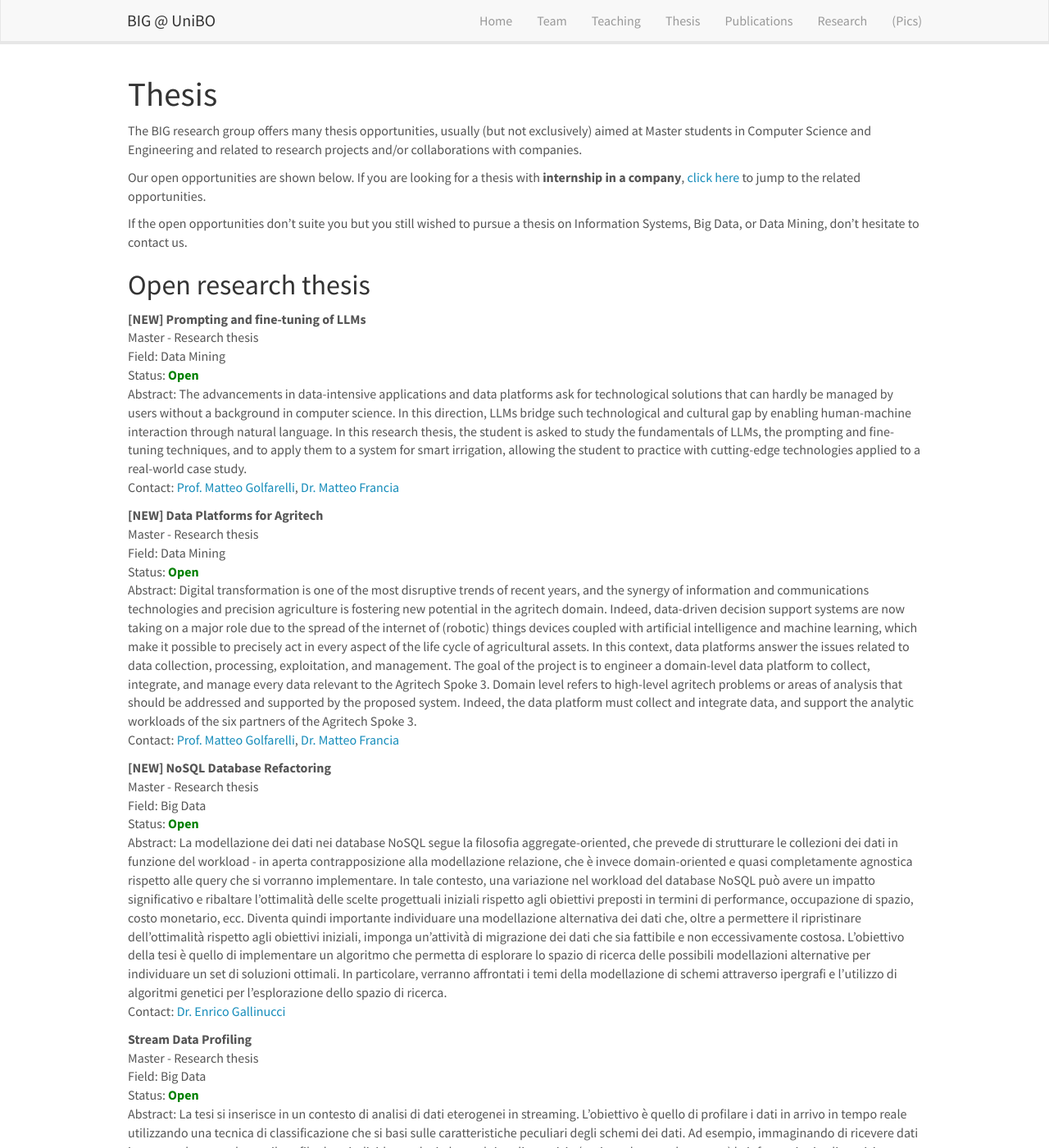
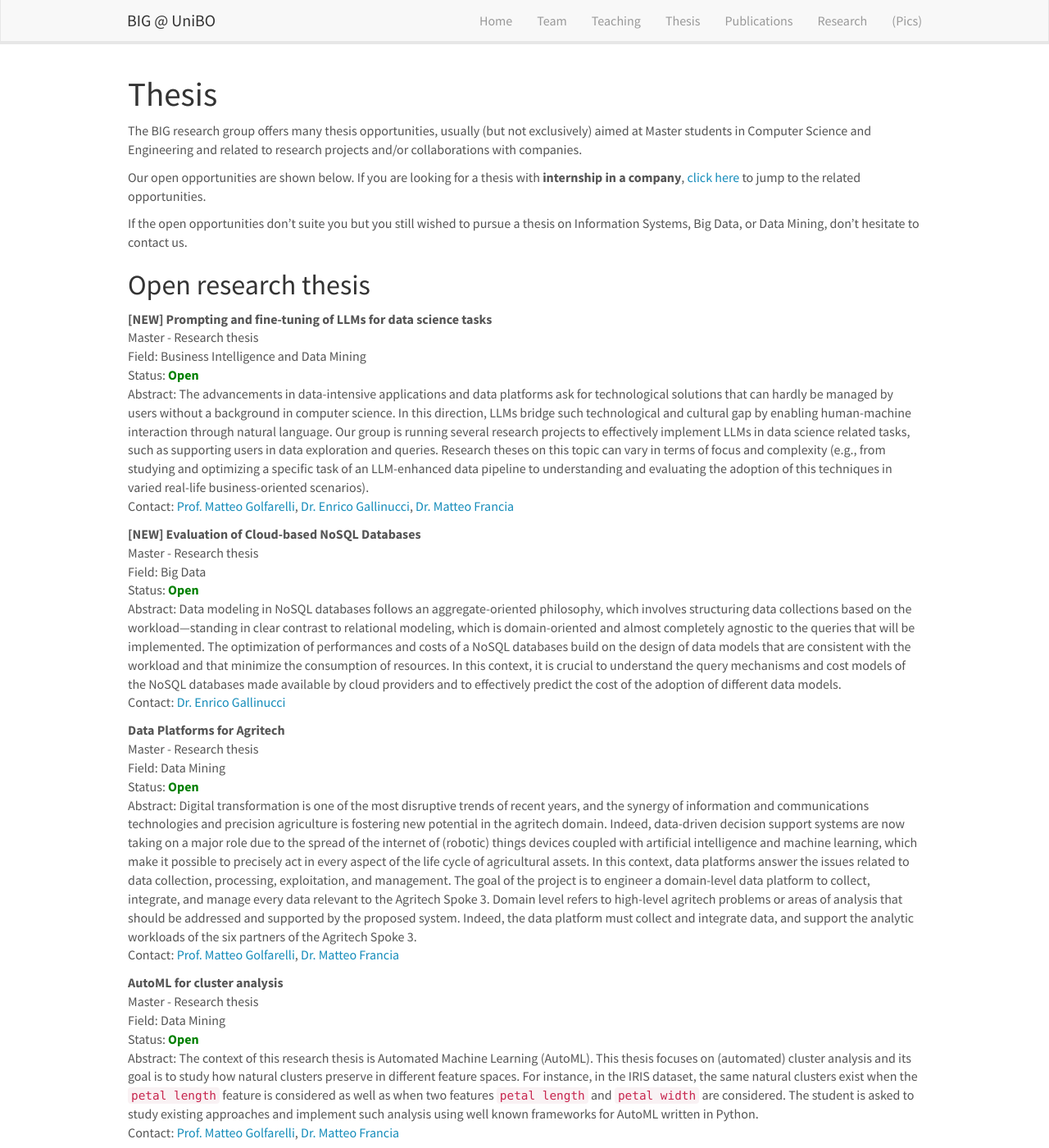
Before and after one commit to big-unibo/big-unibo.github.io, a Jekyll site: the page built from _pages/thesis.md, in a window 1280 px wide and 1400 px high. Shown: the whole window at 82% size. Built offline with Jekyll 4.4.1, drawn with Linux system fonts in a browser that asks for light colours; nearby versions of some CDN libraries; some of the changed text lies outside the part shown.

Commit message:
updated team members and theses

```diff
--- a/_data/alumni_members.yml
+++ b/_data/alumni_members.yml
@@ -1,3 +1,10 @@
+- name: Chiara Forresi
+  photo: ForresiC.jpg
+  duration: 2021-2025, now working as Big Data Engineer at Agile Lab, Bologna
+  info: PhD Student
+  email: chiara.forresi2@unibo.it
+  bio: "Chiara Forresi graduated cum laude in Computer Science and Engineering in October 2020 at the University of Bologna. She is currently a PhD student in Data Science and Computation. Her main research interests are about techniques and methodologies to support data management and analysis in big data ecosystems."
+
 - name: Joseph Giovanelli
   photo: GiovanelliJ.jpg
   duration: 2020-2023, now working as Research Fellow at the University of Bologna
--- a/_data/team_members.yml
+++ b/_data/team_members.yml
@@ -28,20 +28,14 @@
   email: m.francia@unibo.it
   bio: "Matteo Francia earned his Ph.D. in Computer Science and Engineering from The University of Bologna, Italy. He is an assistant professor at The University of Bologna, where he is a member of the Business Intelligence Group and teaches subjects related to Big Data and Cloud Platforms. His research focuses on advanced analytics and unconventional data, with particular reference to trajectory, social, and sensor data. He authored publications in international conferences and journals on these subjects, including Information Systems, Information Systems Frontiers, IEEE Transactions on Knowledge and Data Engineering, DOLAP, EDBT, and ER. He was a visiting scholar at The University of Queensland in 2019. He received the MSc and BSc with honors from the University of Bologna in 2017 and 2014, respectively."
 
-- name: Chiara Forresi
-  photo: ForresiC.jpg
-  info: PhD Student
-  email: chiara.forresi2@unibo.it
-  bio: "Chiara Forresi graduated cum laude in Computer Science and Engineering in October 2020 at the University of Bologna. She is currently a PhD student in Data Science and Computation. Her main research interests are about techniques and methodologies to support data management and analysis in big data ecosystems."
-
 - name: Manuele Pasini
   photo: PasiniM.jpg
   info: PhD Student
-  email: manuele.pasini2@unibo.it
-  bio: ""
+  email: manuele.pasini@unibo.it
+  bio: "Manuele Pasini graduated cum laude in Computer Science and Engineering in March 2023 at the University of Bologna. His Master’s Degree thesis focused on Precision Agriculture, exploiting data-driven approaches to provide irrigation recommendations. He is currently a PhD student in Computer Science and Engineering at University of Bologna and a member of the B.I.G. research group; his main research interests concern the field of data modeling and analytics, with major focus on data architectures for digital twins’ ecosystems in the field of Precision Agriculture."
 
 - name: Alex Baiardi
   photo: BaiardiA.jpg
   info: Research Fellow
   email: alex.baiardi@unibo.it
-  bio: ""
+  bio: "Alex Baiardi is a research fellow at the University of Bologna, where he is part of the BIG (Business Intelligence Group) research group. He graduated cum laude in Computer Science and Engineering, his research interests range from big data analytics, machine learning and information management systems. Currently, he works on the development of advanced methodologies for data analysis and optimization in business and industrial contexts, with a focus on distributed architectures and business intelligence tools with a particular focus on the precision agriculture domain."
--- a/_data/thesis.yml
+++ b/_data/thesis.yml
@@ -2,20 +2,32 @@
 ## Level: Master, Bachelor
 ## Type: Research, Project, Compilation
 
-- title: \[NEW\] Prompting and fine-tuning of LLMs
+- title: \[NEW\] Prompting and fine-tuning of LLMs for data science tasks
   level: Master
-  field: Data Mining
+  field: Business Intelligence and Data Mining
   type: Research thesis
   location: BIG
   status: Open
-  year: 2024
-  contact: "<a href='mailto:matteo.golfarelli@unibo.it'>Prof. Matteo Golfarelli</a>, <a href='mailto:m.francia@unibo.it'>Dr. Matteo Francia</a>"
+  year: 2025
+  contact: "<a href='mailto:matteo.golfarelli@unibo.it'>Prof. Matteo Golfarelli</a>, <a href='mailto:enrico.gallinucci@unibo.it'>Dr. Enrico Gallinucci</a>, <a href='mailto:m.francia@unibo.it'>Dr. Matteo Francia</a>"
   abstract: |
     The advancements in data-intensive applications and data platforms ask for technological solutions that can hardly be managed by users without a background in computer science.
     In this direction, LLMs bridge such technological and cultural gap by enabling human-machine interaction through natural language.
-    In this research thesis, the student is asked to study the fundamentals of LLMs, the prompting and fine-tuning techniques, and to apply them to a system for smart irrigation, allowing the student to practice with cutting-edge technologies applied to a real-world case study.
+    Our group is running several research projects to effectively implement LLMs in data science related tasks, such as supporting users in data exploration and queries.
+    Research theses on this topic can vary in terms of focus and complexity (e.g., from studying and optimizing a specific task of an LLM-enhanced data pipeline to understanding and evaluating the adoption of this techniques in varied real-life business-oriented scenarios).
 
-- title: \[NEW\] Data Platforms for Agritech
+- title: \[NEW\] Evaluation of Cloud-based NoSQL Databases
+  level: Master
+  field: Big Data
+  type: Research thesis
+  location: BIG
+  status: Open
+  year: 2025
+  contact: "<a href='mailto:enrico.gallinucci@unibo.it'>Dr. Enrico Gallinucci</a>"
+  abstract: |
+    Data modeling in NoSQL databases follows an aggregate-oriented philosophy, which involves structuring data collections based on the workload—standing in clear contrast to relational modeling, which is domain-oriented and almost completely agnostic to the queries that will be implemented. The optimization of performances and costs of a NoSQL databases build on the design of data models that are consistent with the workload and that minimize the consumption of resources. In this context, it is crucial to understand the query mechanisms and cost models of the NoSQL databases made available by cloud providers and to effectively predict the cost of the adoption of different data models.
+
+- title: Data Platforms for Agritech
   level: Master
   field: Data Mining
   type: Research thesis
@@ -40,49 +52,6 @@
   link:
   slides:
 
-- title: \[NEW\] NoSQL Database Refactoring
-  level: Master
-  field: Big Data
-  type: Research thesis
-  location: BIG
-  status: Open
-  year: 2024
-  contact: "<a href='mailto:enrico.gallinucci@unibo.it'>Dr. Enrico Gallinucci</a>"
-  abstract: |
-    La modellazione dei dati nei database NoSQL segue la filosofia aggregate-oriented, che prevede di strutturare le collezioni dei dati in funzione del workload - in aperta contrapposizione alla modellazione relazione, che è invece domain-oriented e quasi completamente agnostica rispetto alle query che si vorranno implementare.
-    In tale contesto, una variazione nel workload del database NoSQL può avere un impatto significativo e ribaltare l'ottimalità delle scelte progettuali iniziali rispetto agli obiettivi preposti in termini di performance, occupazione di spazio, costo monetario, ecc. Diventa quindi importante individuare una modellazione alternativa dei dati che, oltre a permettere il ripristinare dell'ottimalità rispetto agli obiettivi iniziali, imponga un'attività di migrazione dei dati che sia fattibile e non eccessivamente costosa.
-    L'obiettivo della tesi è quello di implementare un algoritmo che permetta di esplorare lo spazio di ricerca delle possibili modellazioni alternative per individuare un set di soluzioni ottimali. In particolare, verranno affrontati i temi della modellazione di schemi attraverso ipergrafi e l'utilizzo di algoritmi genetici per l'esplorazione dello spazio di ricerca.
-
-
-- title: Stream Data Profiling
-  level: Master
-  field: Big Data
-  type: Research thesis
-  location: BIG
-  status: Open
-  year: 2024
-  contact: "<a href='mailto:enrico.gallinucci@unibo.it'>Dr. Enrico Gallinucci</a>"
-  abstract: |
-    La tesi si inserisce in un contesto di analisi di dati eterogenei in streaming.
-    L'obiettivo è quello di profilare i dati in arrivo in tempo reale utilizzando una tecnica di classificazione che si basi sulle caratteristiche peculiari degli schemi dei dati.
-    Ad esempio, immaginando di ricevere dati in stream da una palestra, il profilo deve individuare che in base al tipo di esercizio (tapis roulant, cyclette, ecc.) le informazioni a disposizione sono diverse (passi al minuto, cadenza della pedalata, ecc.).
-    Il focus della tesi sarà sulla progettazione, implementazione e valutazione di un algoritmo di classificazione dati in streaming, precedute dalla necessaria attività di analisi dello state dell'arte sulle tecniche più recenti nell'ambito indicato.
-
-
-- title: Dynamic Visualization of a Streaming Data Profile
-  level: Master
-  field: Big Data
-  type: Research thesis
-  location: BIG
-  status: Open
-  year: 2024
-  contact: "<a href='mailto:enrico.gallinucci@unibo.it'>Dr. Enrico Gallinucci</a>"
-  abstract: |
-    La tesi si inserisce in un contesto di analisi di dati eterogenei in streaming.
-    Un profilo consiste in un ragguppamento (clustering) dei dati ricevuto nello stream sulla base delle caratteristiche peculiari degli schemi dei dati stessi (vedi proposta di tesi "Stream Data Profiling").
-    L'obiettivo è quello di fornire una metafora visuale per mostrare il profilo all'utente, che sia in grado di gestire la riduzione di dimensionalità (necessaria per fornire una visuale 2D o 3D) mantenendo una continuità incrementalmente (in funzione della continua evoluzione del profilo).
-    Il focus della tesi sarà quindi sulla progettazione, implementazione e valutazione di una tecnica di visualizzazione dinamica di cluster di dati allo stato dell'arte.
-
 - title: AutoML for cluster analysis
   level: Master
   field: Data Mining
@@ -97,21 +66,8 @@
     For instance, in the IRIS dataset, the same natural clusters exist when the `petal length` feature is considered as well as when two features `petal length` and `petal width` are considered.
     The student is asked to study existing approaches and implement such analysis using well known frameworks for AutoML written in Python.
 
-- title: Multi-model data warehouse
-  level: Master
-  field: Business Intelligence
-  type: Research thesis
-  location: BIG
-  status: Open
-  year: 2023
-  contact: "<a href='mailto:enrico.gallinucci@unibo.it'>Dr. Enrico Gallinucci</a>"
-  abstract: |
-    Con la diffusione di DBMS che supportano molteplici modelli dati, i data warehouse possono essere spinti oltre la tradizionale implementazione sul modello relazionale.
-    L'obiettivo della tesi è quello di partire da un precedente lavoro di ricerca in questo ambito per studiare implementazioni che sfruttino efficientemente molteplici modelli.
-    In particolare, il focus sarà sulla progettazione, implementazione e test di un data warehouse che si appoggi su PostgreSQL (modello relazionale e documentale) e Neo4J (modello a grafo).
 
-
-- title: "[NEW] Data Engineering Internship at Technogym"
+- title: "Data Engineering Internship at Technogym"
   level: Master
   field: Big Data, Data Mining
   type: Project thesis
@@ -225,6 +181,49 @@
   slides:
 
 ###
+
+- title: NoSQL Database Refactoring
+  level: Master
+  field: Big Data
+  type: Research thesis
+  location: BIG
+  status: ClosedToCheck
+  year: 2024
+  contact: "<a href='mailto:enrico.gallinucci@unibo.it'>Dr. Enrico Gallinucci</a>"
+  abstract: |
+    La modellazione dei dati nei database NoSQL segue la filosofia aggregate-oriented, che prevede di strutturare le collezioni dei dati in funzione del workload - in aperta contrapposizione alla modellazione relazione, che è invece domain-oriented e quasi completamente agnostica rispetto alle query che si vorranno implementare.
+    In tale contesto, una variazione nel workload del database NoSQL può avere un impatto significativo e ribaltare l'ottimalità delle scelte progettuali iniziali rispetto agli obiettivi preposti in termini di performance, occupazione di spazio, costo monetario, ecc. Diventa quindi importante individuare una modellazione alternativa dei dati che, oltre a permettere il ripristinare dell'ottimalità rispetto agli obiettivi iniziali, imponga un'attività di migrazione dei dati che sia fattibile e non eccessivamente costosa.
+    L'obiettivo della tesi è quello di implementare un algoritmo che permetta di esplorare lo spazio di ricerca delle possibili modellazioni alternative per individuare un set di soluzioni ottimali. In particolare, verranno affrontati i temi della modellazione di schemi attraverso ipergrafi e l'utilizzo di algoritmi genetici per l'esplorazione dello spazio di ricerca.
+
+
+- title: Stream Data Profiling
+  level: Master
+  field: Big Data
+  type: Research thesis
+  location: BIG
+  status: ClosedToCheck
+  year: 2024
+  contact: "<a href='mailto:enrico.gallinucci@unibo.it'>Dr. Enrico Gallinucci</a>"
+  abstract: |
+    La tesi si inserisce in un contesto di analisi di dati eterogenei in streaming.
+    L'obiettivo è quello di profilare i dati in arrivo in tempo reale utilizzando una tecnica di classificazione che si basi sulle caratteristiche peculiari degli schemi dei dati.
+    Ad esempio, immaginando di ricevere dati in stream da una palestra, il profilo deve individuare che in base al tipo di esercizio (tapis roulant, cyclette, ecc.) le informazioni a disposizione sono diverse (passi al minuto, cadenza della pedalata, ecc.).
+    Il focus della tesi sarà sulla progettazione, implementazione e valutazione di un algoritmo di classificazione dati in streaming, precedute dalla necessaria attività di analisi dello state dell'arte sulle tecniche più recenti nell'ambito indicato.
+
+
+- title: Dynamic Visualization of a Streaming Data Profile
+  level: Master
+  field: Big Data
+  type: Research thesis
+  location: BIG
+  status: ClosedToCheck
+  year: 2024
+  contact: "<a href='mailto:enrico.gallinucci@unibo.it'>Dr. Enrico Gallinucci</a>"
+  abstract: |
+    La tesi si inserisce in un contesto di analisi di dati eterogenei in streaming.
+    Un profilo consiste in un ragguppamento (clustering) dei dati ricevuto nello stream sulla base delle caratteristiche peculiari degli schemi dei dati stessi (vedi proposta di tesi "Stream Data Profiling").
+    L'obiettivo è quello di fornire una metafora visuale per mostrare il profilo all'utente, che sia in grado di gestire la riduzione di dimensionalità (necessaria per fornire una visuale 2D o 3D) mantenendo una continuità incrementalmente (in funzione della continua evoluzione del profilo).
+    Il focus della tesi sarà quindi sulla progettazione, implementazione e valutazione di una tecnica di visualizzazione dinamica di cluster di dati allo stato dell'arte.
 
 - title: Big Data Analytics presso Easy Market
   level: Master
```
Also changed, not shown: images/teampic/BaiardiA.jpg (added), images/teampic/PasiniM.jpg (added).
